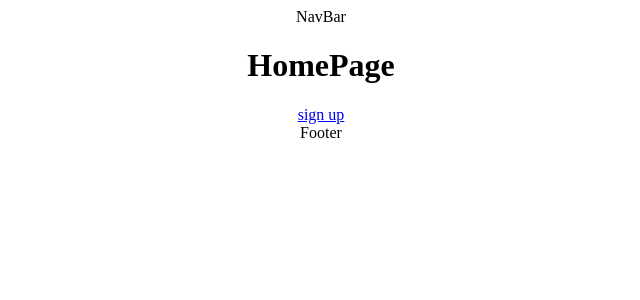
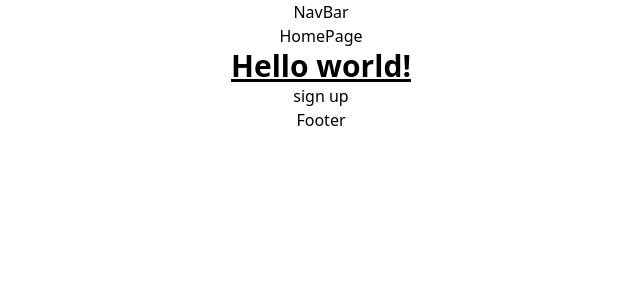
Before and after one commit to Firas-FH/Luminous, a React (Create React App) app in the folder frontend/: page / in a window 1280 px wide. Shown: the top 300 px of the page, without its empty margins (319-959 px from the left). Built offline with nearby package versions, Linux system fonts and the light colour scheme.

Commit message:
Add tailwind

```diff
--- a/frontend/package.json
+++ b/frontend/package.json
@@ -35,5 +35,8 @@
       "last 1 firefox version",
       "last 1 safari version"
     ]
+  },
+  "devDependencies": {
+    "tailwindcss": "^3.4.4"
   }
 }
--- a/frontend/src/App.js
+++ b/frontend/src/App.js
@@ -1,5 +1,6 @@
 import './App.css';
 import RootLayout from './Layout/RootLayout';
+
 
 function App() {
   return (
--- a/frontend/src/Pages/HomePage/HomePage.jsx
+++ b/frontend/src/Pages/HomePage/HomePage.jsx
@@ -6,6 +6,7 @@
   return (
     <>
     <h1>HomePage</h1>
+    <h1 class="text-3xl font-bold underline">Hello world!</h1>
     <Link to={'/signup'}>sign up</Link>
     </>
   )
--- /dev/null
+++ b/frontend/src/index.css
@@ -0,0 +1,3 @@
+@tailwind base;
+@tailwind components;
+@tailwind utilities;
--- a/frontend/src/index.js
+++ b/frontend/src/index.js
@@ -1,5 +1,6 @@
 import React from 'react';
 import ReactDOM from 'react-dom/client';
+import './index.css'
 // import App from './App';
 import { createBrowserRouter,RouterProvider } from 'react-router-dom';
 import { RouterProject } from './Router/Router';
--- /dev/null
+++ b/frontend/tailwind.config.js
@@ -0,0 +1,10 @@
+/** @type {import('tailwindcss').Config} */
+module.exports = {
+  content: [
+    "./src/**/*.{js,jsx,ts,tsx}",
+  ],
+  theme: {
+    extend: {},
+  },
+  plugins: [],
+}
```
Also changed, not shown: 1 other file (tests, documents, lock files or other folders).
